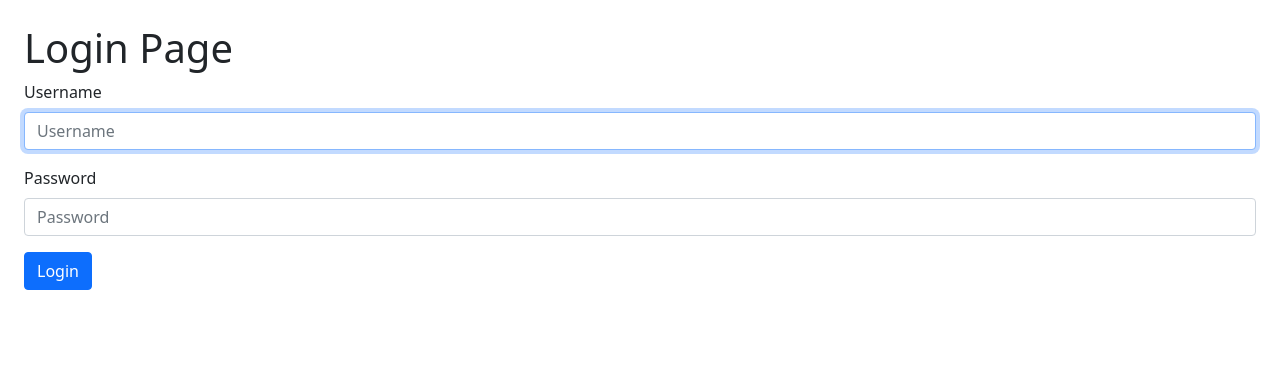
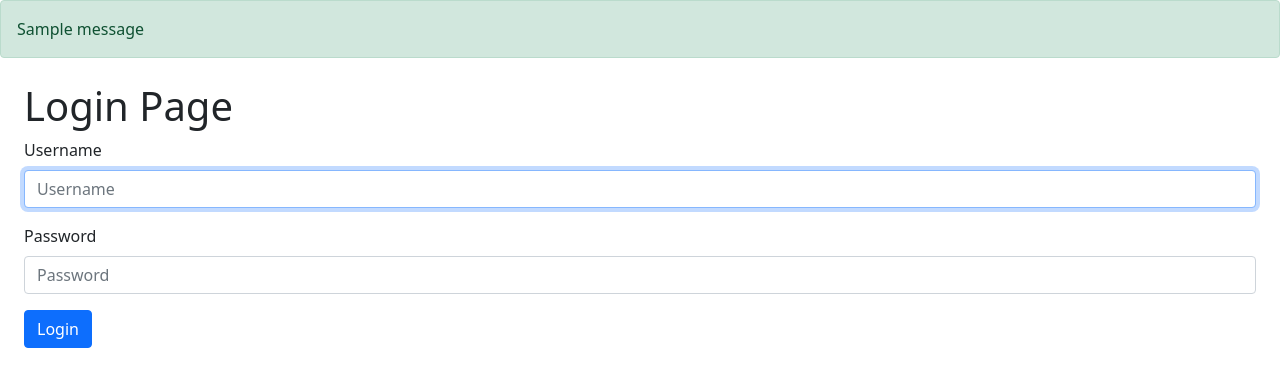
Before and after one commit to snphan/ReHM, a Django app: page /accounts/ in a window 1280 px wide. Shown: the top 387 px of the page. Run offline with Django 4.2, Linux system fonts and the light colour scheme; tables that the repository leaves empty hold one stand-in row (values such as "Sample post"); one stand-in notice (Sample message) is shown; parts of the project's set-up code (start-up, migrations or seed data) failed here and were passed over; some libraries are stand-ins or nearby versions.

Commit message:
add messages to the login and logout

```diff
--- a/ReHM_dashboard/accounts/templates/accounts/login.html
+++ b/ReHM_dashboard/accounts/templates/accounts/login.html
@@ -7,7 +7,6 @@ Login
 {% endblock title %}
 
 {% block body %}
-{% bootstrap_messages %}
 <div class="conatiner m-4">
     <h1>Login Page</h1>
     <form action="{% url 'accounts:login' %}" method="post">
--- a/ReHM_dashboard/accounts/views.py
+++ b/ReHM_dashboard/accounts/views.py
@@ -1,18 +1,52 @@
+import warnings
+
 from django.shortcuts import render
 from django.views.generic import TemplateView
 from django.contrib.auth.views import LoginView, LogoutView
 
-# Login View Source Code imports
+# Login/Logout View Source Code imports
 from django.views.decorators.cache import never_cache
 from django.views.decorators.csrf import csrf_protect
 from django.views.decorators.debug import sensitive_post_parameters
 from django.utils.decorators import method_decorator
 from django.http import HttpResponseRedirect, QueryDict
+from django.contrib.messages.views import SuccessMessageMixin
+from django.contrib import messages
+from django.contrib.auth import logout as auth_logout
+from django.utils.deprecation import RemovedInDjango50Warning
+
 
 # Create your views here.
-class CustomLoginView(LoginView):
+class CustomLoginView(SuccessMessageMixin, LoginView):
     template_name = "accounts/login.html"
+    success_message = "✅ You were successfully Logged In"
     redirect_authenticated_user = True
 
+    # Add a warning message to authenticated users who try to go back to the
+    # login page
+    @method_decorator(sensitive_post_parameters())
+    @method_decorator(csrf_protect)
+    @method_decorator(never_cache)
+    def dispatch(self, request, *args, **kwargs):
+        if self.redirect_authenticated_user and self.request.user.is_authenticated:
+            redirect_to = self.get_success_url()
+            if redirect_to == self.request.path:
+                raise ValueError(
+                    "Redirection loop for authenticated user detected. Check that "
+                    "your LOGIN_REDIRECT_URL doesn't point to a login page."
+                )
+            # Add the message here
+            messages.warning(request, '❌ You are already logged in.')
+            return HttpResponseRedirect(redirect_to)
+        return super().dispatch(request, *args, **kwargs)
+
 class CustomLogoutView(LogoutView):
-    pass
+    @method_decorator(never_cache)
+    def dispatch(self, request, *args, **kwargs):
+        auth_logout(request)
+        next_page = self.get_next_page()
+        if next_page:
+            # Redirect to this page until the session has been cleared.
+            messages.success(request, '✅ You have successfully logged out!')
+            return HttpResponseRedirect(next_page)
+        return super().dispatch(request, *args, **kwargs)
--- a/ReHM_dashboard/dashboard/templates/dashboard/index.html
+++ b/ReHM_dashboard/dashboard/templates/dashboard/index.html
@@ -1,6 +1,5 @@
 {% extends "_base.html" %}
 {% load static %}
-{% load bootstrap5 %}
 
 {% block title %}
 Welcome
@@ -10,6 +9,9 @@ Welcome
 <div class="container d-flex flex-column">
     <a href="{% url 'dashboard:info' 'hi' %}">Go to hi dashboard</a>
     <br>
-    <a class="btn btn-primary" href="{% url "accounts:logout" %}">Logout</a>
+    <form action="{% url 'accounts:logout' %}" method="post">
+        {% csrf_token %}
+        <button type="submit" class="btn btn-primary">Logout</button>
+    </form>
 </div>
 {% endblock body %}
--- a/ReHM_dashboard/templates/_base.html
+++ b/ReHM_dashboard/templates/_base.html
@@ -15,6 +15,19 @@
     </title>
 </head>
 <body>
+    {% if messages %}
+        {% for message in messages %}
+            {% if message.tags == "success" %}
+                <div class="alert alert-success">
+                    {{message}}
+                </div>
+            {% elif message.tags == "warning" %}
+                <div class="alert alert-danger">
+                    {{message}}
+                </div>
+            {% endif %}
+        {% endfor %}
+    {% endif %}
     {% block body %}
     {% endblock body %}
 
```
